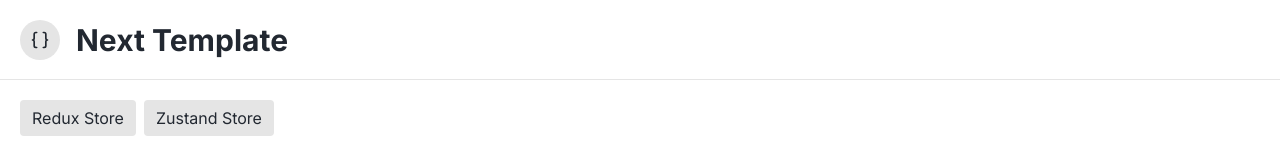
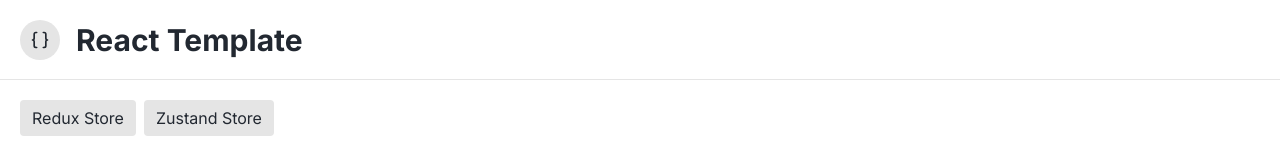
Before and after one commit to dimarogkov/react-template, a React (Create React App) app: page /react-template/ in a window 1280 px wide. Shown: the top 160 px of the page. Built offline with nearby package versions, Linux system fonts and the light colour scheme.

Commit message:
change Header title

```diff
--- a/src/components/elements/Header.tsx
+++ b/src/components/elements/Header.tsx
@@ -18,7 +18,7 @@
                             <Braces className='w-5 h-5 text-black' />
                         </span>
 
-                        <span>Next Template</span>
+                        <span>React Template</span>
                     </Link>
                 </Title>
             </div>
```
